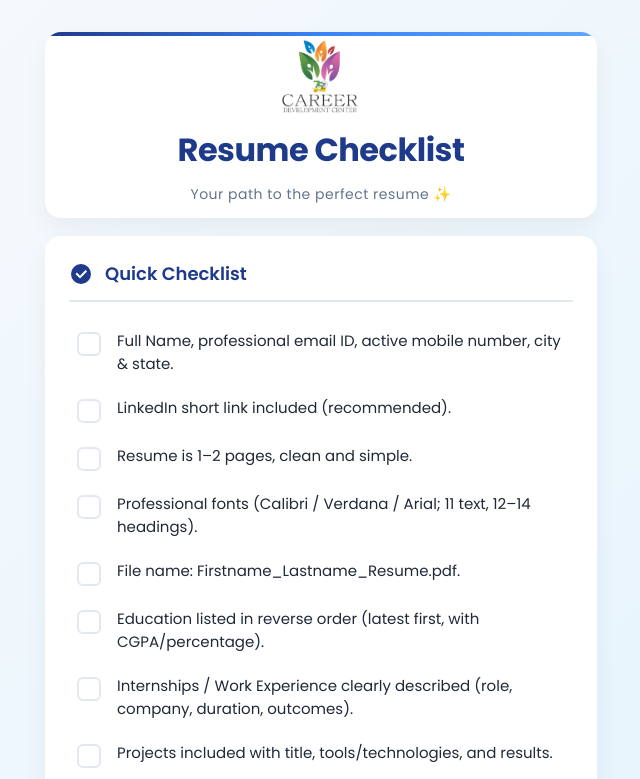
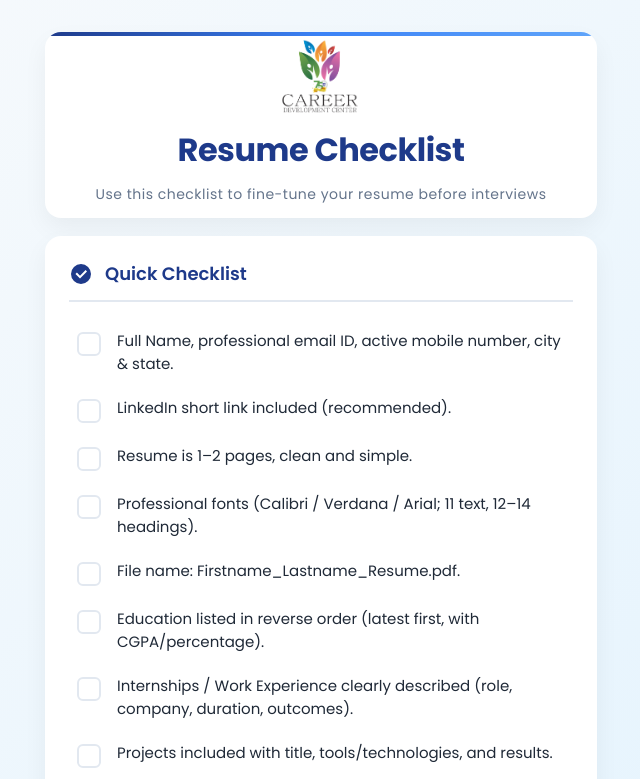
Before and after one commit to InigoCampbel/cdc-psgcas-resume, a plain HTML site: page index.html in a window 1280 px wide. Shown: the top 779 px of the page, without its empty margins (319-959 px from the left). Drawn offline with Linux system fonts and the light colour scheme.

Commit message:
Update index.html

```diff
--- a/index.html
+++ b/index.html
@@ -466,7 +466,7 @@
         <img src="CDC Logo with Text.png" alt="CDC Logo" width="84" height="84">
       </div>
       <h1 class="main-title">Resume Checklist</h1>
-      <p class="sub-title">Your path to the perfect resume ✨</p>
+      <p class="sub-title">Use this checklist to fine-tune your resume before interviews</p>
     </div>
 
 
```
